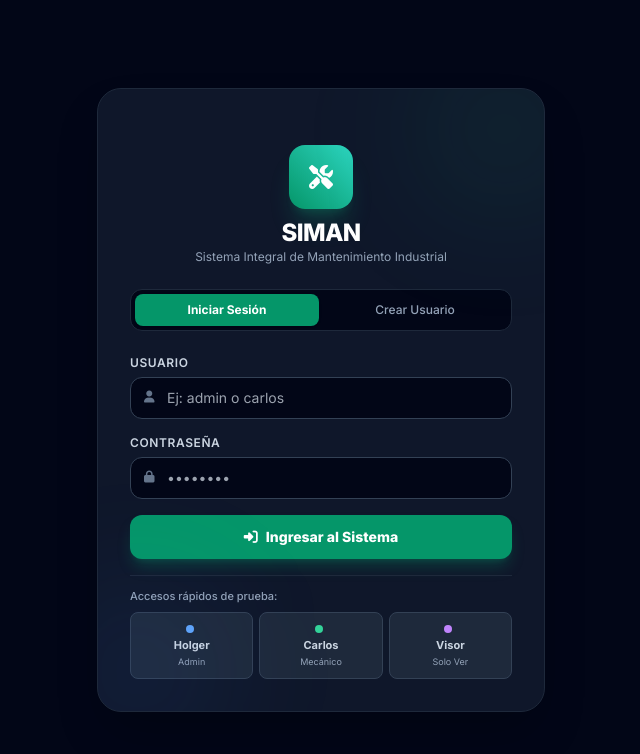
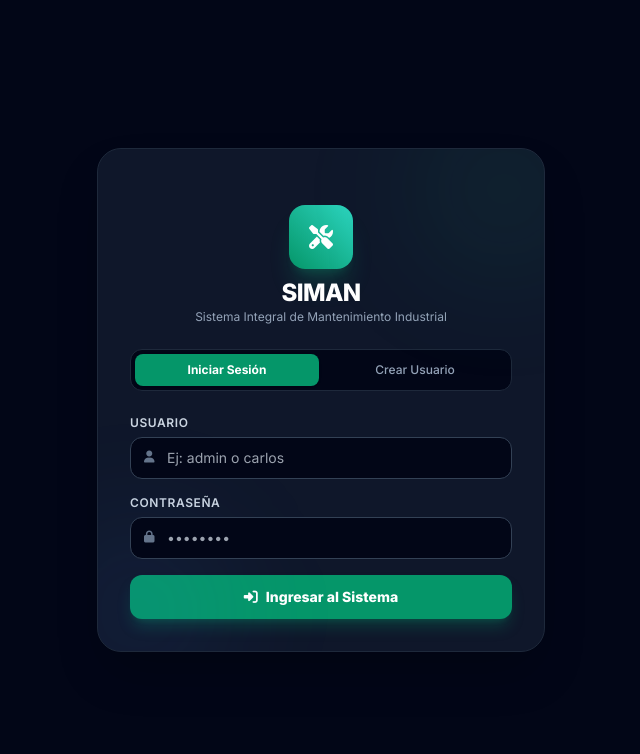
Before and after one commit to HolgerTorrado/mantenimiento, a website: page public/login.html in a window 1280 px wide. Shown: the whole page, without its empty margins (319-959 px from the left). Drawn offline with nearby package versions, Linux system fonts and the light colour scheme.

Commit message:
Eliminar accesos rápidos de prueba y agregar iconos PNG para empaquetado de APK

```diff
--- a/public/login.html
+++ b/public/login.html
@@ -71,28 +71,6 @@
         <i class="fa-solid fa-right-to-bracket"></i>
         <span>Ingresar al Sistema</span>
       </button>
-
-      <!-- Botones de acceso rápido demo -->
-      <div class="pt-3 border-t border-slate-800 space-y-2">
-        <span class="text-[11px] text-slate-400 block font-medium">Accesos rápidos de prueba:</span>
-        <div class="grid grid-cols-3 gap-1.5 text-xs">
-          <button type="button" onclick="loginRapido('Holger', 'Mayode1996#')" class="p-2 bg-slate-800 hover:bg-slate-700 border border-slate-700 rounded-lg text-slate-300 transition text-center">
-            <span class="w-2 h-2 rounded-full bg-blue-400 inline-block mr-1"></span>
-            <span class="font-bold block text-[11px]">Holger</span>
-            <span class="text-[9px] text-slate-400">Admin</span>
-          </button>
-          <button type="button" onclick="loginRapido('carlos', '1234')" class="p-2 bg-slate-800 hover:bg-slate-700 border border-slate-700 rounded-lg text-slate-300 transition text-center">
-            <span class="w-2 h-2 rounded-full bg-emerald-400 inline-block mr-1"></span>
-            <span class="font-bold block text-[11px]">Carlos</span>
-            <span class="text-[9px] text-slate-400">Mecánico</span>
-          </button>
-          <button type="button" onclick="loginRapido('visor', '1234')" class="p-2 bg-slate-800 hover:bg-slate-700 border border-slate-700 rounded-lg text-slate-300 transition text-center">
-            <span class="w-2 h-2 rounded-full bg-purple-400 inline-block mr-1"></span>
-            <span class="font-bold block text-[11px]">Visor</span>
-            <span class="text-[9px] text-slate-400">Solo Ver</span>
-          </button>
-        </div>
-      </div>
 
     </form>
 
@@ -169,12 +147,6 @@
       const el = document.getElementById('campo-especialidad');
       if (rol === 'admin') el.classList.add('hidden');
       else el.classList.remove('hidden');
-    }
-
-    function loginRapido(u, p) {
-      document.getElementById('login-username').value = u;
-      document.getElementById('login-password').value = p;
-      document.getElementById('btn-login-submit').click();
     }
 
     async function ejecutarLogin(e) {
```
Also changed, not shown: public/icons/icon-192.png (added), public/icons/icon-512.png (added), public/manifest.json.
